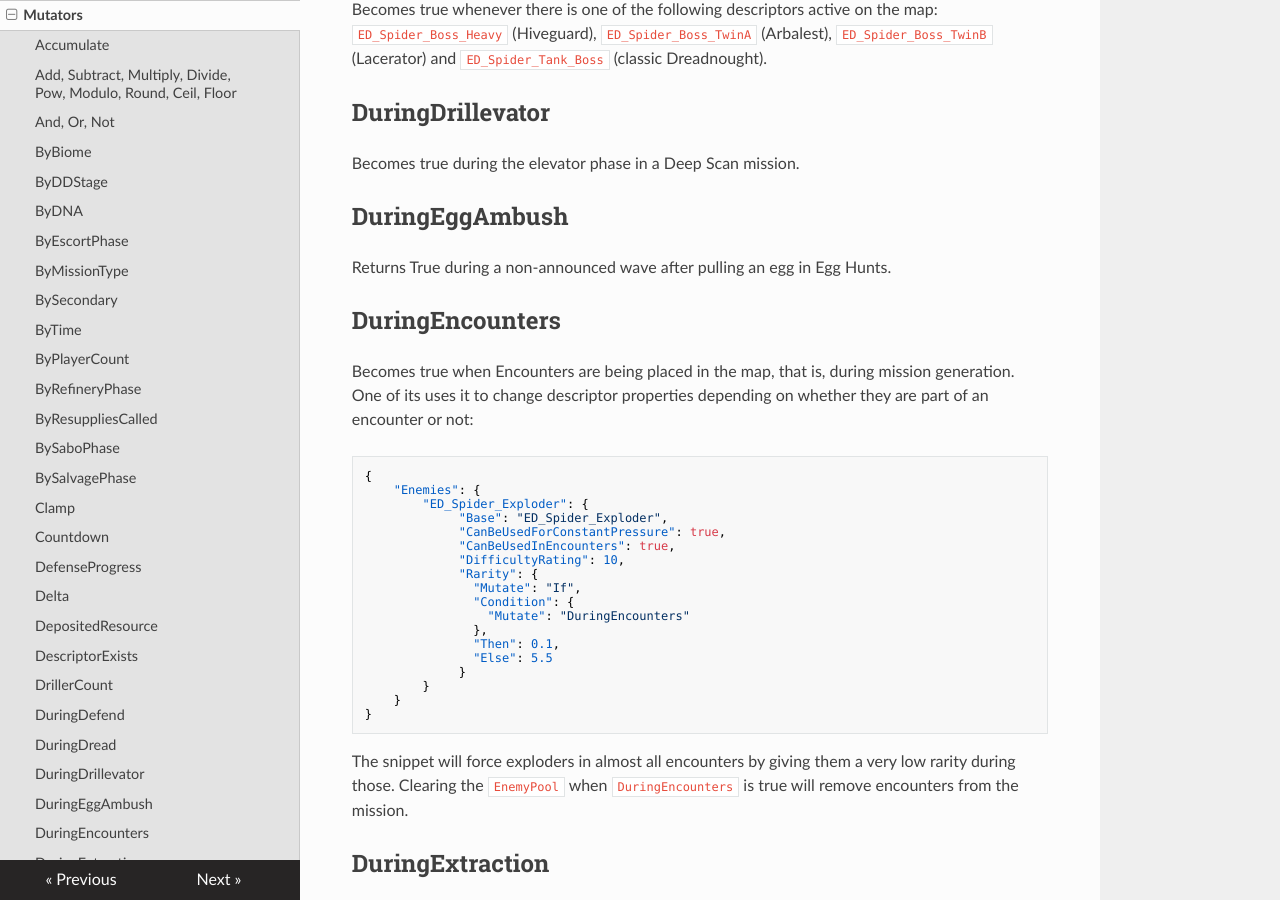
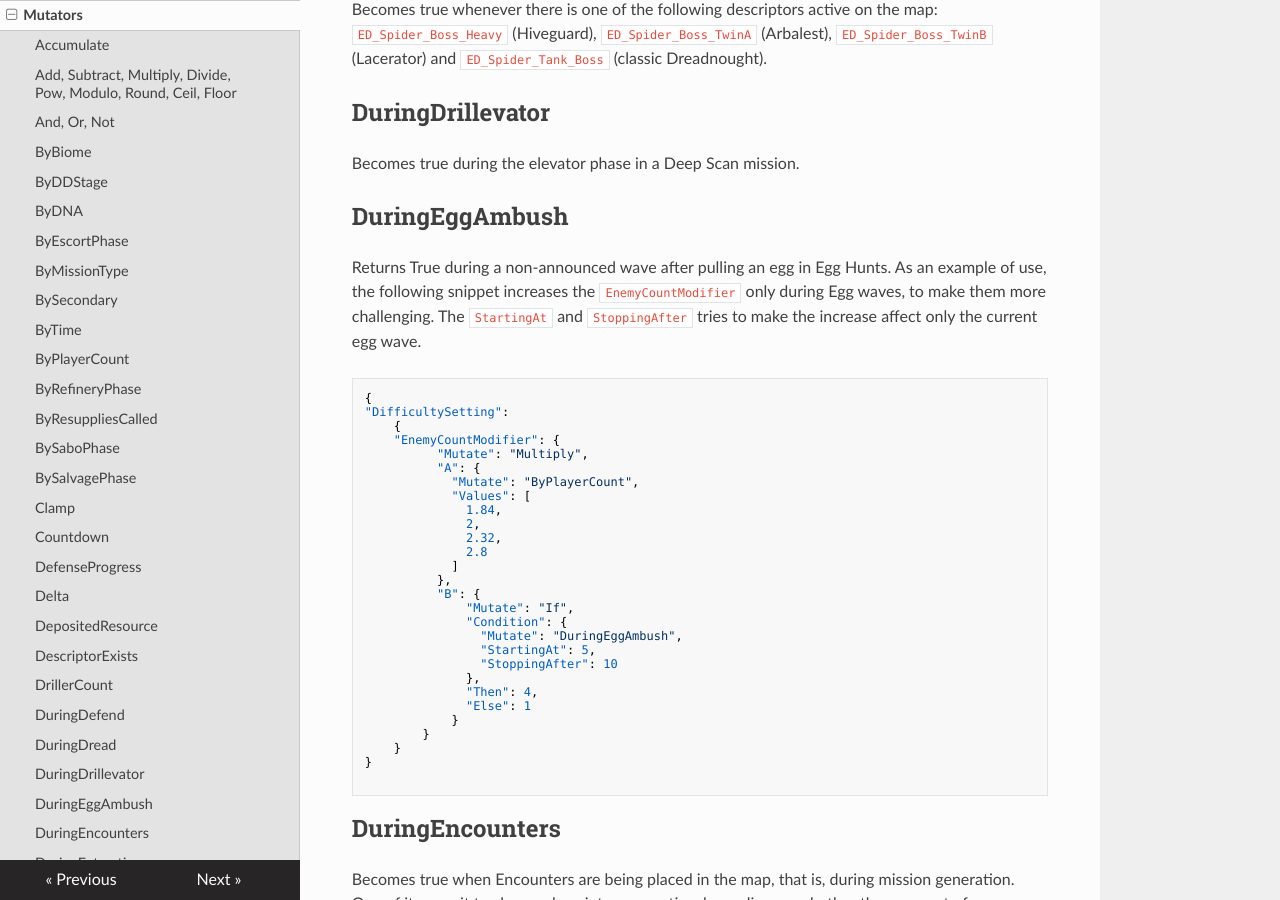
Before and after one commit to vonacht/cd2-docs, an MkDocs documentation site: the page built from docs/mutators.md, in a window 1280 px wide and 900 px high, scrolled down 9048 px. Built offline with MkDocs 1.6.1, drawn with Linux system fonts in a browser that asks for light colours; nearby versions of some CDN libraries.

Commit message:
added the DuringEggAmbush example

````diff
--- a/docs/mutators.md
+++ b/docs/mutators.md
@@ -394,7 +394,40 @@ Becomes true whenever there is one of the following descriptors active on the ma
 ## DuringDrillevator
 Becomes true during the elevator phase in a Deep Scan mission.
 ## DuringEggAmbush
-Returns True during a non-announced wave after pulling an egg in Egg Hunts.
+Returns True during a non-announced wave after pulling an egg in Egg Hunts. As an example of use, the following snippet increases the `EnemyCountModifier` only during Egg waves, to make them more challenging. The `StartingAt` and `StoppingAfter` tries to make the increase affect only the current egg wave.
+
+```json
+{
+"DifficultySetting":
+    {
+    "EnemyCountModifier": {
+          "Mutate": "Multiply",
+          "A": {
+            "Mutate": "ByPlayerCount",
+            "Values": [
+              1.84,
+              2,
+              2.32,
+              2.8
+            ]
+          },
+          "B": {
+              "Mutate": "If",
+              "Condition": {
+                "Mutate": "DuringEggAmbush",
+                "StartingAt": 5,
+                "StoppingAfter": 10
+              },
+              "Then": 4,
+              "Else": 1
+            }
+        }
+    }
+}
+
+```
+
+
 ## DuringEncounters
 Becomes true when Encounters are being placed in the map, that is, during mission generation. One of its uses it to change descriptor properties depending on whether they are part of an encounter or not:
 
````
